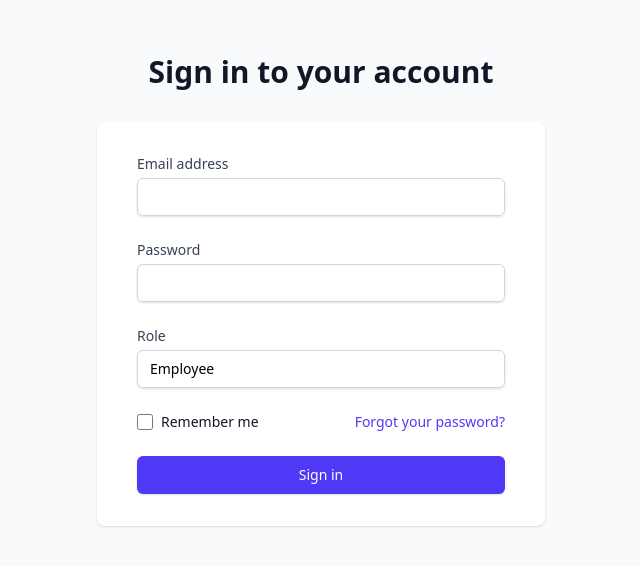
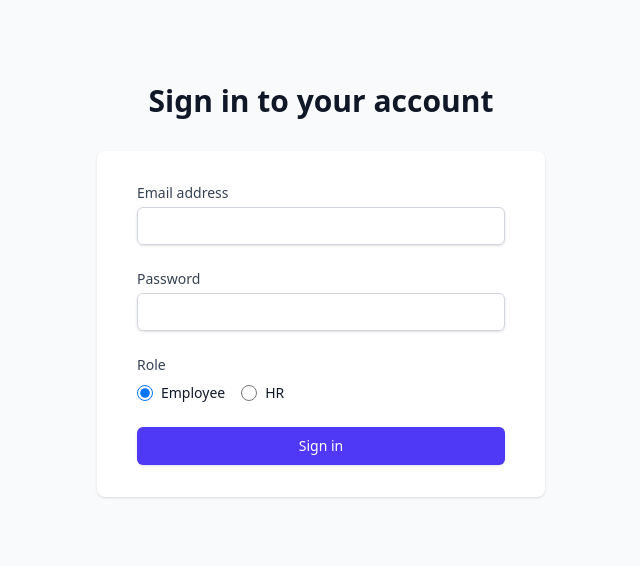
Before and after one commit to Himanshu-coder007/HR-Dashboard-UI, a React (Vite) app: page /login in a window 1280 px wide. Shown: the part 122-688 px from the top of the page, without its empty margins (319-959 px from the left). Built offline with nearby package versions, Linux system fonts and the light colour scheme.

Commit message:
auth history updated

```diff
--- a/src/auth/Auth.jsx
+++ b/src/auth/Auth.jsx
@@ -140,50 +140,44 @@ const AuthPage = () => {
             </div>
 
             <div>
-              <label
-                htmlFor="role"
-                className="block text-sm font-medium text-gray-700"
-              >
+              <label className="block text-sm font-medium text-gray-700">
                 Role
               </label>
-              <div className="mt-1">
-                <select
-                  id="role"
-                  name="role"
-                  required
-                  value={formData.role}
-                  onChange={handleChange}
-                  className="appearance-none block w-full px-3 py-2 border border-gray-300 rounded-md shadow-sm focus:outline-none focus:ring-indigo-500 focus:border-indigo-500 sm:text-sm"
-                >
-                  <option value="employee">Employee</option>
-                  <option value="hr">HR</option>
-                </select>
-              </div>
-            </div>
-
-            <div className="flex items-center justify-between">
+              <div className="mt-2 space-x-4 flex items-center">
                 <div className="flex items-center">
                   <input
-                  id="remember-me"
-                  name="remember-me"
-                  type="checkbox"
-                  className="h-4 w-4 text-indigo-600 focus:ring-indigo-500 border-gray-300 rounded"
+                    id="employee-role"
+                    name="role"
+                    type="radio"
+                    value="employee"
+                    checked={formData.role === "employee"}
+                    onChange={handleChange}
+                    className="h-4 w-4 text-indigo-600 focus:ring-indigo-500 border-gray-300"
                   />
                   <label
-                  htmlFor="remember-me"
+                    htmlFor="employee-role"
                     className="ml-2 block text-sm text-gray-900"
                   >
-                  Remember me
+                    Employee
                   </label>
                 </div>
-
-              <div className="text-sm">
-                <a
-                  href="#"
-                  className="font-medium text-indigo-600 hover:text-indigo-500"
+                <div className="flex items-center">
+                  <input
+                    id="hr-role"
+                    name="role"
+                    type="radio"
+                    value="hr"
+                    checked={formData.role === "hr"}
+                    onChange={handleChange}
+                    className="h-4 w-4 text-indigo-600 focus:ring-indigo-500 border-gray-300"
+                  />
+                  <label
+                    htmlFor="hr-role"
+                    className="ml-2 block text-sm text-gray-900"
                   >
-                  Forgot your password?
-                </a>
+                    HR
+                  </label>
+                </div>
               </div>
             </div>
 
```
Lines whose indentation alone changed are shown as unchanged.
